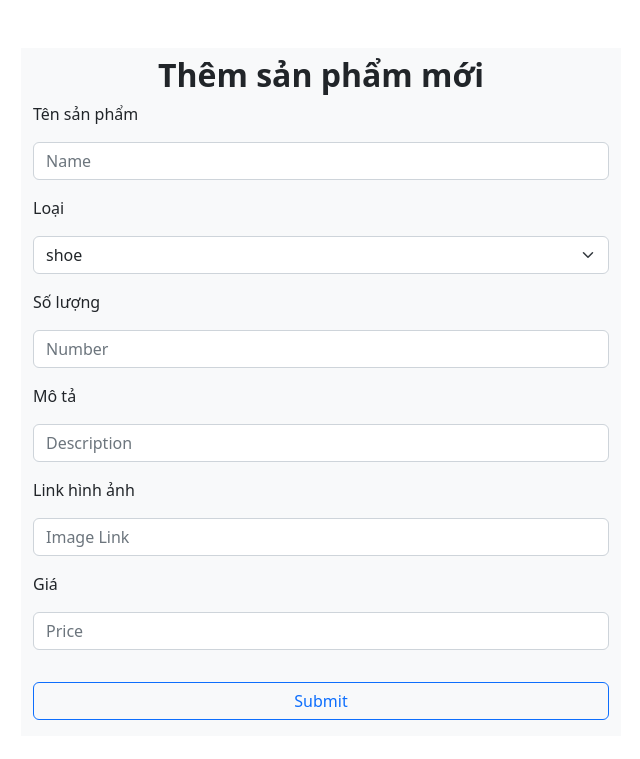
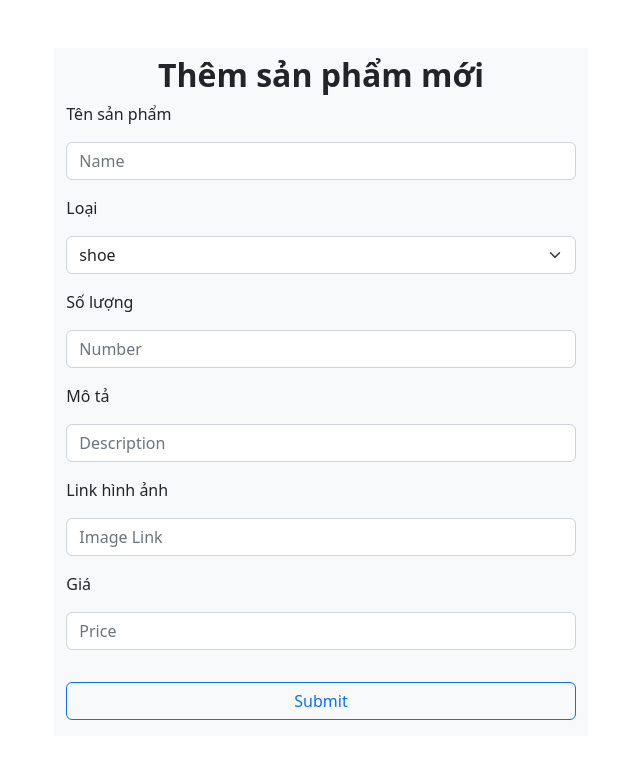
Before and after one commit to ThanhHangDang/LTweb, a PHP site: page /pages/adminpage/addproduct.php in a window 1280 px wide. Shown: the top 759 px of the page, without its empty margins (319-959 px from the left). Run offline with PHP 8.4, Linux system fonts and the light colour scheme.

Commit message:
fix layout addproduct, updateproduct of admin page

```diff
--- a/pages/adminpage/addproduct.php
+++ b/pages/adminpage/addproduct.php
@@ -45,7 +45,7 @@
         }
     ?>
 
-    <div class="container bg-light mt-5 mb-5" style="width: 600px">
+    <div class="container bg-light mt-5 mb-5 col-10 col-sm-5">
         <div class="row">
             <h2 class="fw-bold text-center mt-2">Thêm sản phẩm mới</h2>
         </div>
--- a/pages/adminpage/updateproduct.php
+++ b/pages/adminpage/updateproduct.php
@@ -45,7 +45,7 @@
         }
     ?>
 
-    <div class="container bg-light mt-5 mb-5" style="width: 600px">
+    <div class="container bg-light mt-5 mb-5 col-10 col-sm-5">
         <div class="row">
             <h2 class="fw-bold text-center mt-2">Cập nhật sản phẩm</h2>
         </div>
```
